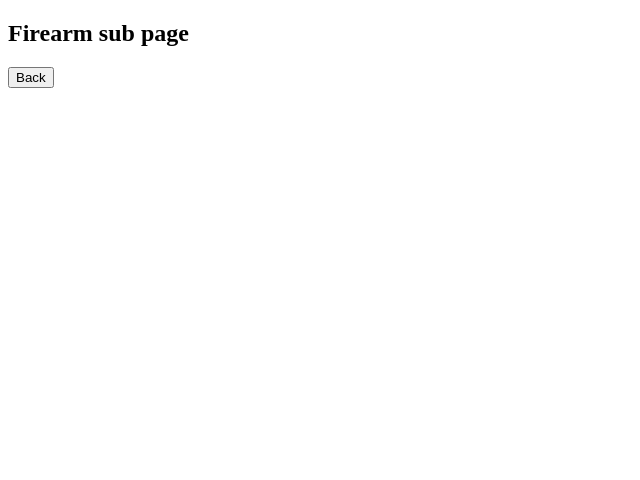
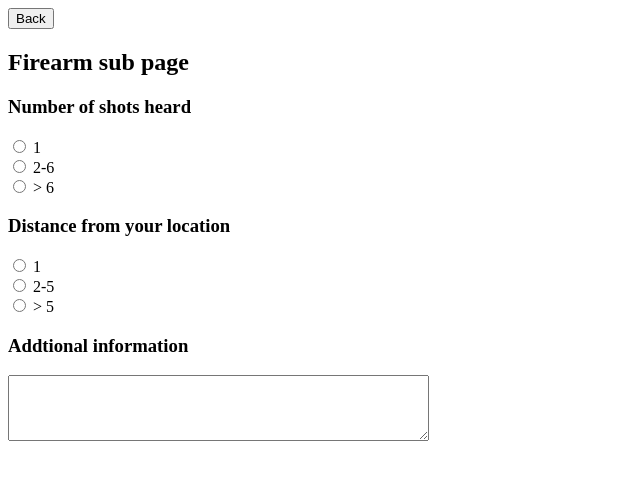
Before and after one commit to Miranda-C-Smith/NeighborhoodReport, a plain HTML site: page index.html in a window 1280 px wide. Both pictures are taken after a click on the button "Firearm Discharge". Shown: the whole page, without its empty margins (0-640 px from the left). Drawn offline with Linux system fonts and the light colour scheme.

Commit message:
firearm subview buttons

```diff
--- a/index.html
+++ b/index.html
@@ -16,8 +16,24 @@
 		</div>
 
 		<div id="firearmSubpage">
+			<button onclick="backHome()">Back</button>
 			<h2> Firearm sub page</h2>
-			<button onclick="backHome()">Back</button>
+
+			<h3>Number of shots heard</h3>
+			<input type="radio" name="numShots" value="1 shot"> 1<br>
+			<input type="radio" name="numShots" value="2 to 6 shots"> 2-6<br>
+			<input type="radio" name="numShots" value="greater than 6 shots"> > 6
+
+			<h3>Distance from your location</h3>
+			<input type="radio" name="shotDistance" value="less than 1 mile"> 1<br>
+			<input type="radio" name="shotDistance" value="1 to 5 miles"> 2-5<br>
+			<input type="radio" name="shotDistance" value="greater than 5 miles"> > 5
+
+			<h3>Addtional information</h3>
+			<textarea rows="4" cols="50">
+
+			</textarea>
+
 		</div>
 		<div id="cyberSubpage">
 			<h2> cyber crime sub page</h2>
```
Also changed, not shown: script.js (line endings or trailing spaces).
